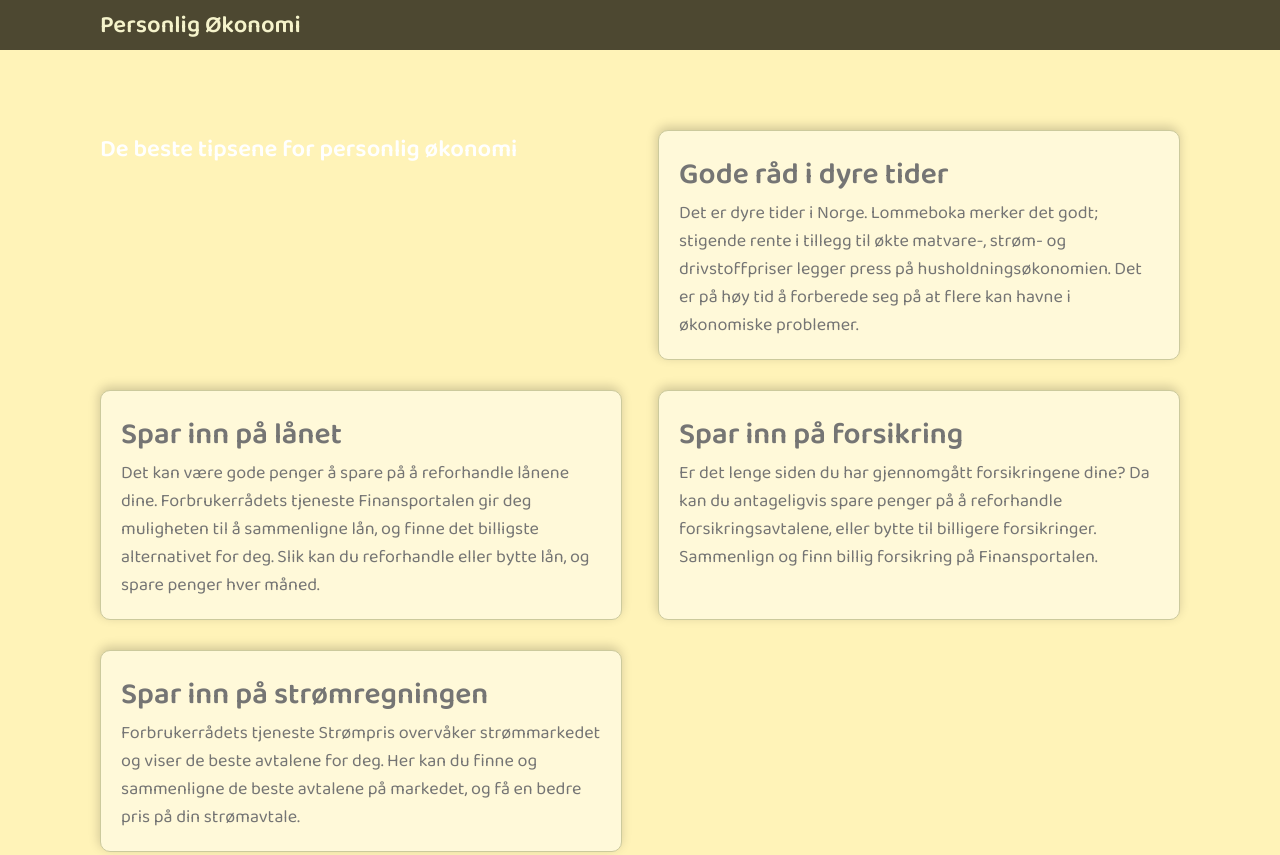
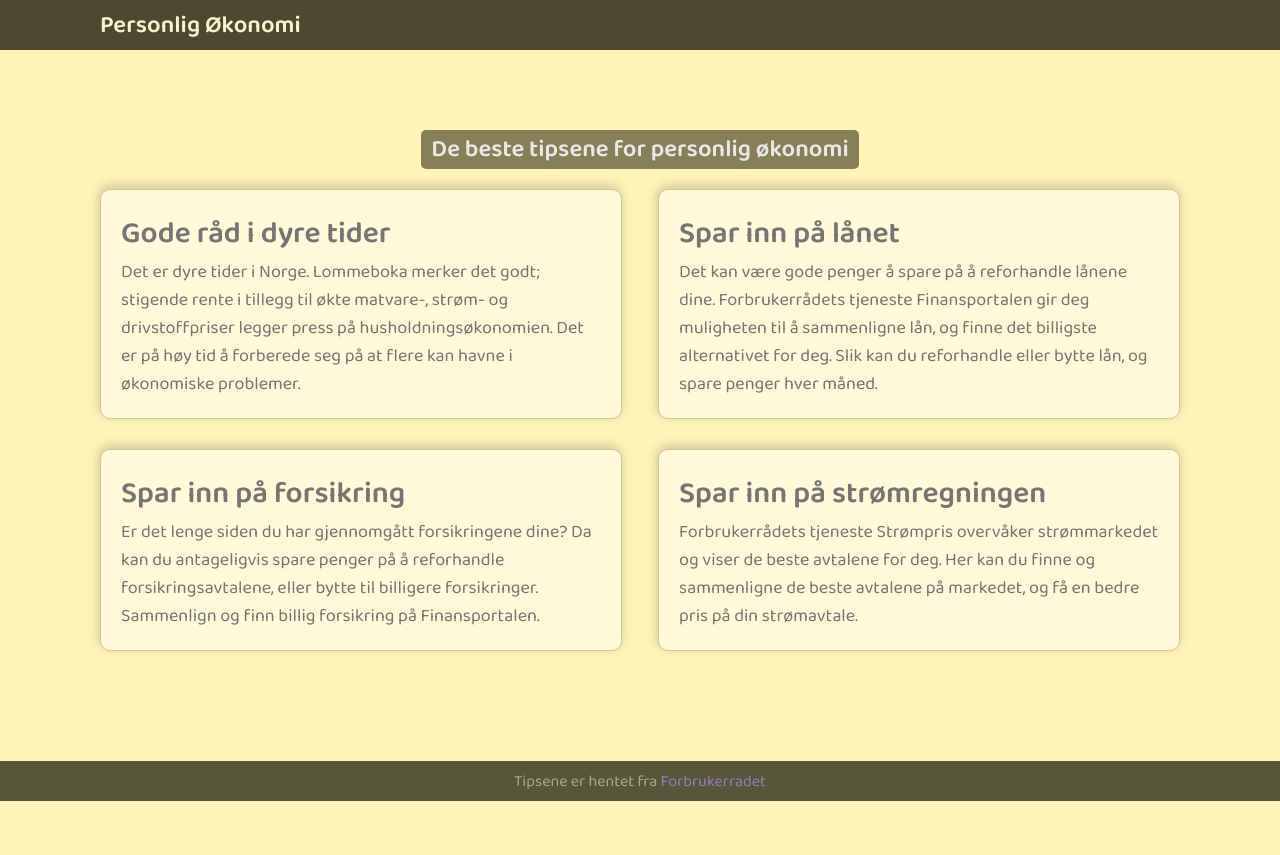
Before and after one commit to kamikoto02/Tips, a plain HTML site: page index.html in a window 1280 px wide. Shown: the top 855 px of the page. After the commit the page ends 801 px from the top, so only its background shows below. Drawn offline with Linux system fonts and the light colour scheme.

Commit message:
Changed styles

```diff
--- a/index.html
+++ b/index.html
@@ -13,7 +13,8 @@
         </div>
     </header>
     <section class="container">
-        <h2>De beste tipsene for personlig økonomi</h2>
+        <h2 class="title">De beste tipsene for personlig økonomi</h2>
+        <div class="content">
             <div class="card">
                 <h2>Gode råd i dyre tider</h2>
                 <p>Det er dyre tider i Norge. Lommeboka merker det godt; stigende rente i tillegg til økte matvare-, strøm- og drivstoffpriser legger press på husholdningsøkonomien. Det er på høy tid å forberede seg på at flere kan havne i økonomiske problemer.</p>
@@ -30,7 +31,7 @@
                 <h2>Spar inn på strømregningen</h2>
                 <p>Forbrukerrådets tjeneste Strømpris overvåker strømmarkedet og viser de beste avtalene for deg. Her kan du finne og sammenligne de beste avtalene på markedet, og få en bedre pris på din strømavtale.</p>
             </div>
-
+        </div>
     </section>
     <footer>
         <p>Tipsene er hentet fra <a href="https://www.forbrukerradet.no/tips-og-rad-for-bedre-privatokonomi/">Forbrukerradet</a></p>
--- a/style.css
+++ b/style.css
@@ -17,14 +17,26 @@ body {
     margin: 0;
 }
 
+.title {
+    margin-bottom: 20px;
+    background-color: #877f58;
+    color: #e8e8e6 ;
+    border-radius: 5px;
+    padding: 0 10px;
+    display: inline-block;
 
+}
 .container {
+    max-width: 1080px;
+    margin: 80px auto;
+    padding: 0 10px;
+    text-align: center;
+}
+.content {
+    text-align: left;
     display: flex;
     flex-wrap: wrap;
     justify-content: space-between;
-    max-width: 1080px;
-    margin: 80px auto;
-    padding: 0 10px;
 }
 
 .card {
```
Lines whose indentation alone changed are shown as unchanged.
